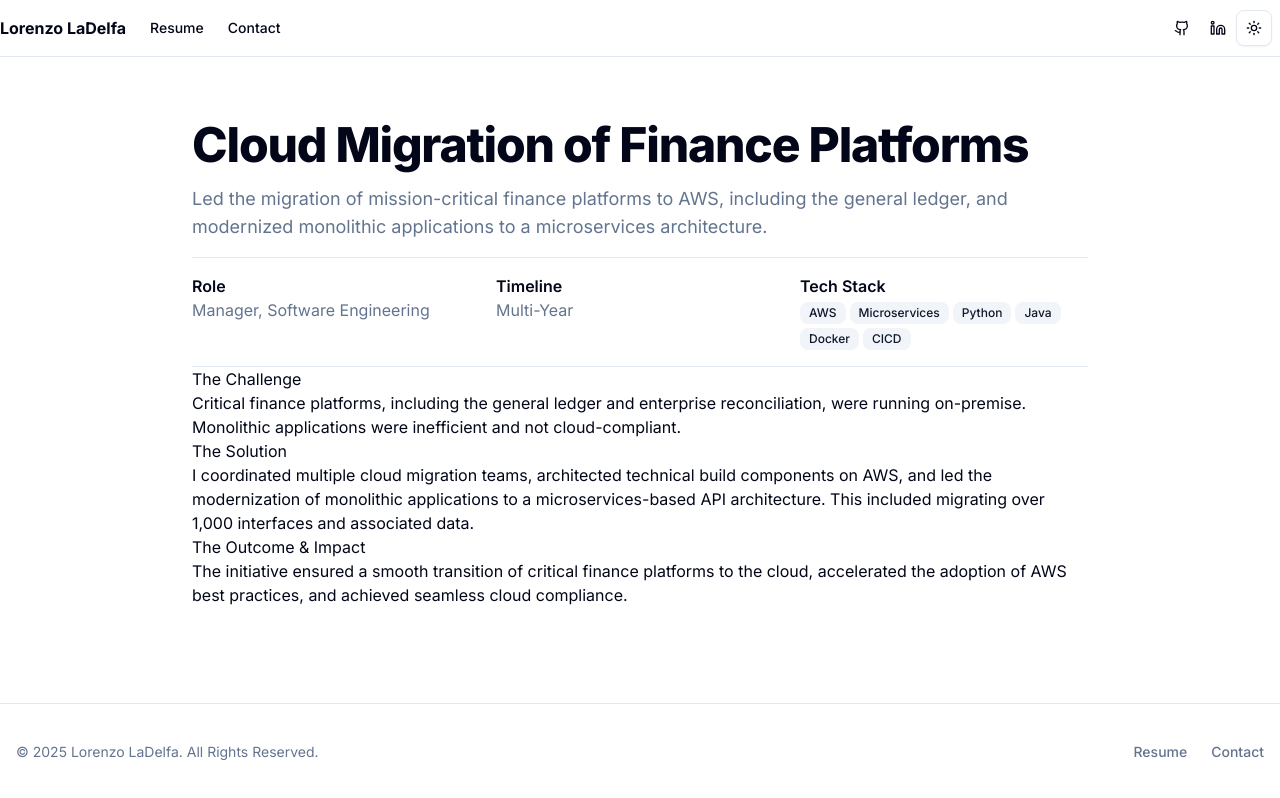
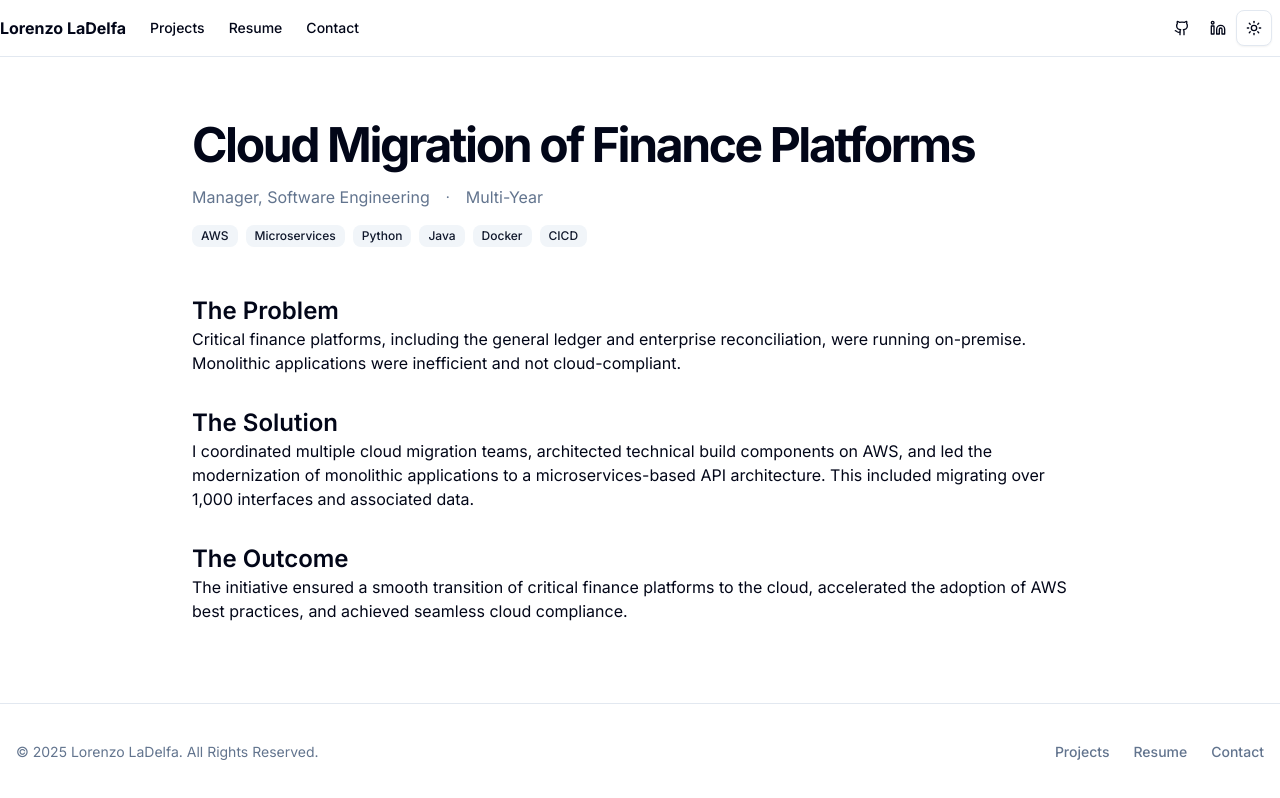
Before and after one commit to lladelfa/my-portfolio, a Next.js app: page /projects/cloud-migration-finance-platforms in a window 1280 px wide. Built offline with nearby package versions, Linux system fonts and the light colour scheme.

Commit message:
feat: add Tailwind CSS typography plugin and update navigation links

```diff
--- a/package.json
+++ b/package.json
@@ -27,6 +27,7 @@
   "devDependencies": {
     "@eslint/eslintrc": "^3",
     "@tailwindcss/postcss": "^4",
+    "@tailwindcss/typography": "^0.5.16",
     "@types/node": "^20",
     "@types/react": "^19",
     "@types/react-dom": "^19",
--- a/src/app/page.tsx
+++ b/src/app/page.tsx
@@ -1,5 +1,6 @@
 "use client";
 
+import Link from "next/link";
 import { Button } from "@/components/ui/button";
 import { motion } from "framer-motion";
 
@@ -41,6 +42,9 @@ export default function HomePage() {
           animate={{ opacity: 1, y: 0 }}
           transition={{ duration: 0.5, delay: 0.3 }}
         >
+          <Button size="lg" asChild>
+            <Link href="/projects">View My Work</Link>
+          </Button>
           <Button size="lg" variant="outline" asChild>
             <a href="/resume.pdf" download>Download Resume</a>
           </Button>
--- a/src/app/projects/[slug]/page.tsx
+++ b/src/app/projects/[slug]/page.tsx
@@ -1,15 +1,38 @@
 import { Badge } from "@/components/ui/badge";
+import { caseStudies } from "@/lib/data";
+import type { Metadata } from "next";
 import { notFound } from "next/navigation";
-import { caseStudies } from "@/lib/data";
 
-// This function tells Next.js which slugs to pre-render at build time.
 export async function generateStaticParams() {
   return caseStudies.map((study) => ({
     slug: study.slug,
   }));
 }
 
-export default function CaseStudyPage({ params }: { params: { slug: string } }) {
+type CaseStudyPageProps = {
+  params: {
+    slug: string;
+  };
+};
+
+export async function generateMetadata({
+  params,
+}: CaseStudyPageProps): Promise<Metadata> {
+  const study = caseStudies.find((s) => s.slug === params.slug);
+
+  if (!study) {
+    return {
+      title: "Case Study Not Found",
+    };
+  }
+
+  return {
+    title: `${study.title} | Lorenzo LaDelfa`,
+    description: study.description,
+  };
+}
+
+export default function CaseStudyPage({ params }: CaseStudyPageProps) {
   const study = caseStudies.find((s) => s.slug === params.slug);
 
   if (!study) {
@@ -18,24 +41,17 @@ export default function CaseStudyPage({ params }: { params: { slug: string } })
 
   return (
     <main className="container mx-auto px-4 py-12 md:py-16">
-      <article className="prose prose-gray dark:prose-invert mx-auto max-w-4xl">
-        <div className="space-y-4 not-prose">
-          <h1 className="text-4xl font-extrabold tracking-tight lg:text-5xl">
+      <div className="mx-auto max-w-4xl">
+        <div className="space-y-4">
+          <h1 className="text-3xl font-bold tracking-tighter sm:text-4xl md:text-5xl">
             {study.title}
           </h1>
-          <p className="text-lg text-muted-foreground">{study.description}</p>
-          <div className="grid grid-cols-2 sm:grid-cols-3 gap-4 border-y py-4">
-            <div>
-              <h3 className="font-semibold">Role</h3>
-              <p className="text-muted-foreground">{study.role}</p>
+          <div className="flex flex-wrap items-center gap-4 text-muted-foreground">
+            <span>{study.role}</span>
+            <span className="text-sm">·</span>
+            <span>{study.timeline}</span>
           </div>
-            <div>
-              <h3 className="font-semibold">Timeline</h3>
-              <p className="text-muted-foreground">{study.timeline}</p>
-            </div>
-            <div className="col-span-2 sm:col-span-1">
-              <h3 className="font-semibold">Tech Stack</h3>
-              <div className="flex flex-wrap gap-1 mt-1">
+          <div className="flex flex-wrap gap-2">
             {study.tags.map((tag) => (
               <Badge key={tag} variant="secondary">
                 {tag}
@@ -43,20 +59,24 @@ export default function CaseStudyPage({ params }: { params: { slug: string } })
             ))}
           </div>
         </div>
+
+        <article className="prose prose-lg dark:prose-invert mt-12 max-w-none">
+          <div className="space-y-8">
+            <div>
+              <h2 className="text-2xl font-semibold">The Problem</h2>
+              <p>{study.problem}</p>
+            </div>
+            <div>
+              <h2 className="text-2xl font-semibold">The Solution</h2>
+              <p>{study.solution}</p>
+            </div>
+            <div>
+              <h2 className="text-2xl font-semibold">The Outcome</h2>
+              <p>{study.outcome}</p>
             </div>
           </div>
-
-        <h2>The Challenge</h2>
-        <p>{study.problem}</p>
-
-        <h2>The Solution</h2>
-        <p>{study.solution}</p>
-
-        <h2>The Outcome & Impact</h2>
-        <blockquote>
-          <p>{study.outcome}</p>
-        </blockquote>
         </article>
+      </div>
     </main>
   );
 }
--- a/src/components/footer.tsx
+++ b/src/components/footer.tsx
@@ -10,12 +10,12 @@ export function Footer() {
           </p>
         </div>
         <nav className="flex items-center gap-4 sm:gap-6">
-          {/* <Link
+          <Link
             href="/projects"
             className="text-sm font-medium text-muted-foreground hover:underline underline-offset-4"
           >
             Projects
-          </Link> */}
+          </Link>
           <Link
             href="/resume"
             className="text-sm font-medium text-muted-foreground hover:underline underline-offset-4"
--- a/src/components/main-nav.tsx
+++ b/src/components/main-nav.tsx
@@ -20,7 +20,7 @@ export function MainNav() {
             <span className="font-bold">Lorenzo LaDelfa</span>
           </Link>
           <nav className="hidden items-center space-x-6 text-sm font-medium md:flex">
-            {/* <Link href="/projects">Projects</Link> */}
+            <Link href="/projects">Projects</Link>
             <Link href="/resume">Resume</Link>
             <Link href="/contact">Contact</Link>
           </nav>
@@ -58,7 +58,9 @@ export function MainNav() {
                   <SheetClose asChild>
                     <Link href="/contact">Contact</Link>
                   </SheetClose>
-                  {/* <SheetClose asChild><Link href="/projects">Projects</Link></SheetClose> */}
+                  <SheetClose asChild>
+                    <Link href="/projects">Projects</Link>
+                  </SheetClose>
                   <Separator />
                   <div className="flex items-center justify-center gap-4">
                     <Button variant="ghost" size="icon" asChild>
```
Also changed, not shown: 1 other file (tests, documents, lock files or other folders). Lines whose indentation alone changed are shown as unchanged.
